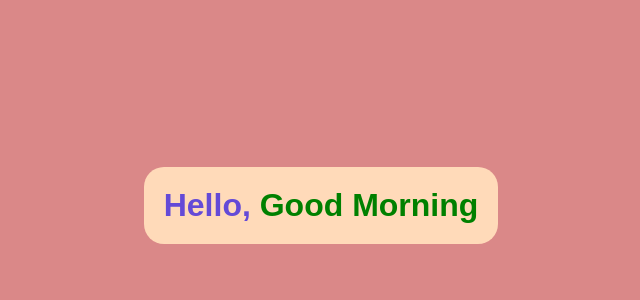
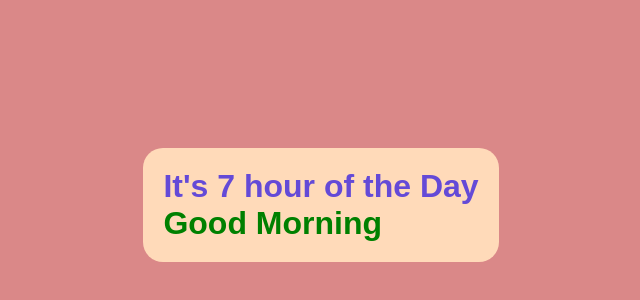
Before and after one commit to VedantDhepe/Greeting-Project, a React (Create React App) app: page / in a window 1280 px wide. Shown: the part 150-450 px from the top of the page, without its empty margins (319-959 px from the left). Built offline with nearby package versions, Linux system fonts and the light colour scheme.

Commit message:
modified greeting

```diff
--- a/src/App.jsx
+++ b/src/App.jsx
@@ -23,7 +23,7 @@ function App() {
     return (
       <>
       <div>
-      <h1>Hello, <span style={col}> {wish} </span></h1>
+      <h1>It's {time} hour of the Day <br/> <span style={col}> {wish} </span></h1>
       </div>
       </>
 
```
